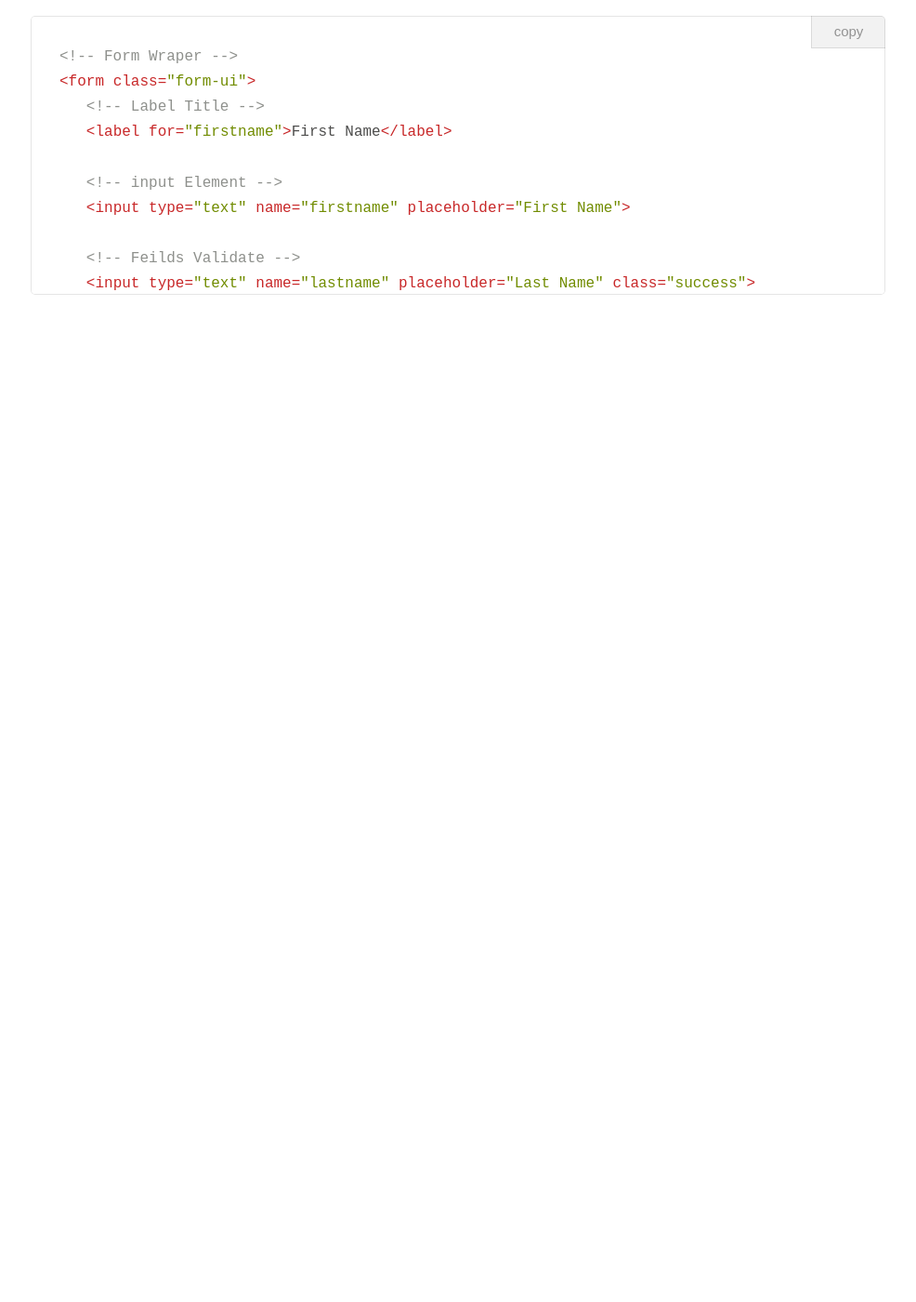
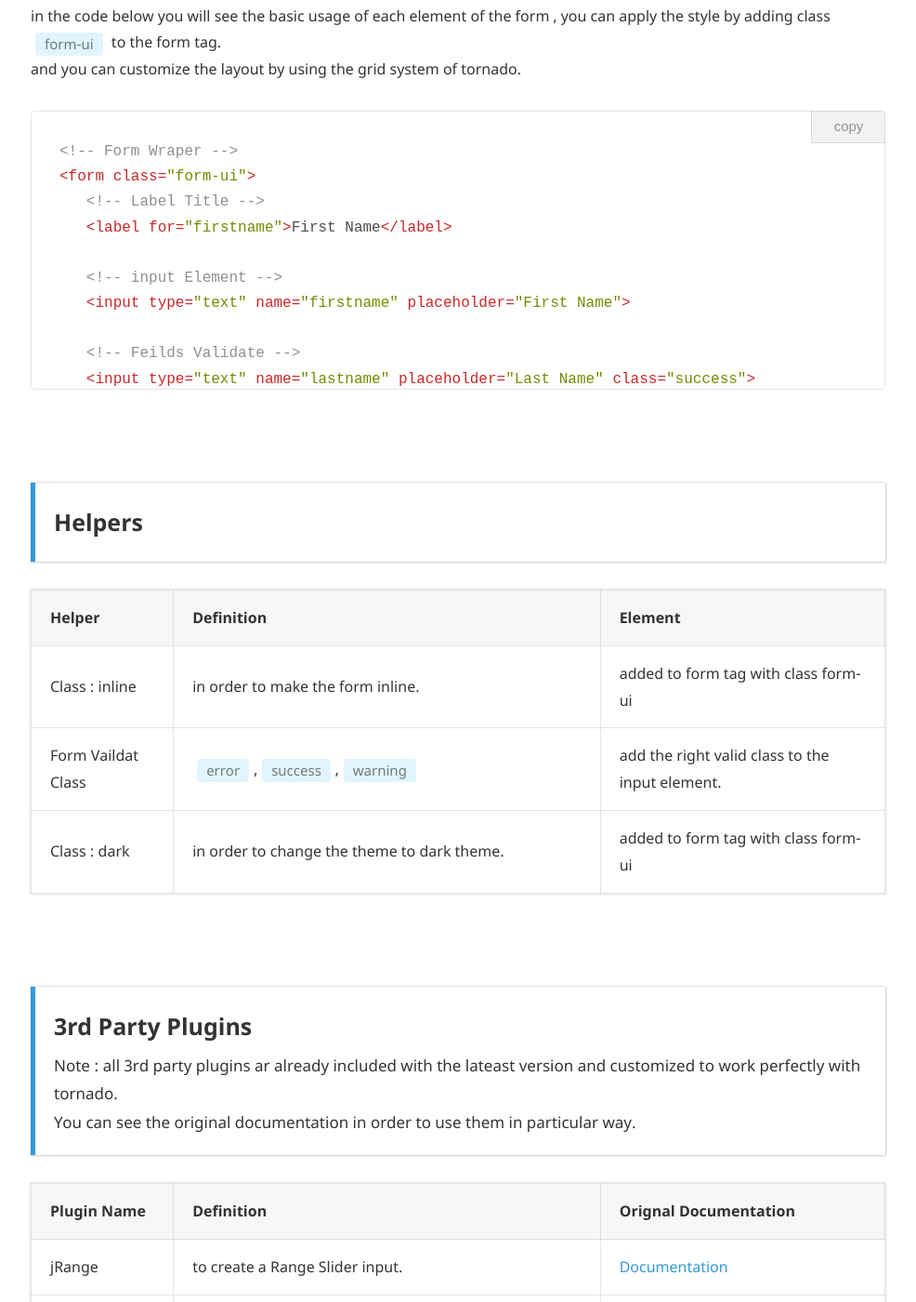
Before and after one commit to EngCode/Tornado, a plain HTML site: page Documentation/Forms.html in a window 1280 px wide. Shown: the part 1400-2800 px from the top of the page at 93% size, without its empty margins (287-1273 px from the left). Before the commit the page ends 1817 px from the top, so only its background shows below. Drawn offline with Linux system fonts and the light colour scheme.

Commit message:
alpha version 0.5

```diff
--- a/Documentation/Forms.html
+++ b/Documentation/Forms.html
@@ -212,7 +212,10 @@
 
                 </div>
             </form>
-
+            <p>
+				in the code below you will see the basic usage of each element of the form , you can apply the style by adding class <span class="label">form-ui</span> to the form tag.<br>
+				and you can customize the layout by using the grid system of tornado.
+			</p>
 <!-- Code Highlight -->
 <div class="code-highlight">
 <button class="copy">copy</button>
@@ -305,6 +308,69 @@
 </code></pre>
 </div>
 <!-- // Code Hightlight -->
+
+			<div class="text-box">
+                <h3>Helpers</h3>
+            </div>
+
+            <div class="responsive-table">
+                <table class="table">
+                    <thead>
+                        <tr>
+                            <td class="col-s-2">Helper</td>
+                            <td class="col-s-6">Definition</td>
+                            <td class="col-s-4">Element</td>
+                        </tr>
+                    </thead>
+                    <tr>
+                        <td class="col-s-2">Class : inline</td>
+                        <td class="col-s-6 text-align-left">in order to make the form inline.</td>
+                        <td class="col-s-4 text-align-left">added to form tag with class <label>form-ui</label></td>
+                    </tr>
+					<tr>
+                        <td class="col-s-2">Form Vaildat Class</td>
+                        <td class="col-s-6 text-align-left"><span class="label">error</span>,<span class="label">success</span>,<span class="label">warning</span></td>
+                        <td class="col-s-4 text-align-left">add the right valid class to the input element.</td>
+                    </tr>
+					<tr>
+                        <td class="col-s-2">Class : dark</td>
+                        <td class="col-s-6 text-align-left">in order to change the theme to dark theme.</td>
+                        <td class="col-s-4 text-align-left">added to form tag with class <label>form-ui</label></td>
+                    </tr>
+                </table>
+            </div>
+
+			<div class="text-box">
+                <h3>3rd Party Plugins</h3>
+				<p>Note : all 3rd party plugins ar already included with the lateast version and customized to work perfectly with tornado.<br>You can see the original documentation in order to use them in particular way.</p>
+            </div>
+
+            <div class="responsive-table">
+                <table class="table">
+                    <thead>
+                        <tr>
+                            <td class="col-s-2">Plugin Name</td>
+                            <td class="col-s-6">Definition</td>
+                            <td class="col-s-4">Orignal Documentation</td>
+                        </tr>
+                    </thead>
+                    <tr>
+                        <td class="col-s-2">jRange</td>
+                        <td class="col-s-6 text-align-left">to create a Range Slider input.</td>
+                        <td class="col-s-4 text-align-left"><a href="http://nitinhayaran.github.io/jRange/demo/" target="_blank">Documentation</a></td>
+                    </tr>
+					<tr>
+                        <td class="col-s-2">Datepicker</td>
+                        <td class="col-s-6 text-align-left">to create a date picker input.</td>
+                        <td class="col-s-4 text-align-left"><a href="https://github.com/fengyuanchen/datepicker" target="_blank">Documentation</a></td>
+                    </tr>
+					<tr>
+                        <td class="col-s-2">XOXCO Tags Input</td>
+                        <td class="col-s-6 text-align-left">to create a multi tagged input.</td>
+                        <td class="col-s-4 text-align-left"><a href="http://xoxco.com/clickable/jquery-tags-input" target="_blank">Documentation</a></td>
+                    </tr>
+                </table>
+            </div>
         </div>
         <!-- // Page Content -->
 
--- a/Documentation/main.css
+++ b/Documentation/main.css
@@ -179,7 +179,7 @@ header p {
     background: #FFF;
     -webkit-box-shadow: 1px 1px 0 1px rgba(0, 0, 0, .05), 0 0 2px rgba(0, 0, 0, .30);
     box-shadow: 1px 1px 0 1px rgba(0, 0, 0, .05), 0 0 2px rgba(0, 0, 0, .30);
-    border-left: 5px solid #009688;
+    border-left: 5px solid #3498db;
     font-size: 15px;
 }
 
@@ -199,10 +199,8 @@ header p {
     font-size: 17px;
 }
 
-.text-box p .label,
-.table td span,
-header p .label {
-    background: #b4e8e3;
+.label,.table td span{
+    background: #e1f5fe;
     display: inline-block;
     margin: 0 5px;
     line-height: 1;
@@ -211,13 +209,13 @@ header p .label {
     font-size: 15px;
     -webkit-border-radius: 4px;
     border-radius: 4px;
-    color: #009688;
+    color:rgba(0,0,0,.50);
 }
 
 .box-content {
     padding: 20px;
     margin-top: 20px;
-    background: #26a69a;
+    background: #3498db;
     color: #FFF;
     -webkit-box-shadow: 1px 1px 0 1px rgba(0, 0, 0, .05), 0 0 2px rgba(0, 0, 0, .30);
     box-shadow: 1px 1px 0 1px rgba(0, 0, 0, .05), 0 0 2px rgba(0, 0, 0, .30);
@@ -255,8 +253,7 @@ header p .label {
 }
 
 .table td {
-    text-align: center;
-    padding: 15px;
+    padding:15px 20px;
     background: #FFF;
     border: 1px solid rgba(0, 0, 0, .10);
 }
@@ -306,10 +303,6 @@ code {
     text-align: right;
 }
 
-.table td.text-align-left {
-    text-align: left!important;
-    padding: 15px 30px;
-}
 
 .text-align-center {
     text-align: center;
--- a/dist/css-js/tornado-rtl.css
+++ b/dist/css-js/tornado-rtl.css
@@ -101,25 +101,31 @@ canvas{display:inline-block}
 template,[hidden]{display:none}
 a,a:active,a:hover{outline:0;text-decoration:none}
 
-/*======= Colors Customize =======*/
+/*======= Colors =======*/
 .primary-bg,.primary-bg-hoverable,.quote-th3{
     background:#3498db;
+	-webkit-transition: all 0.3s;
+	transition:all 0.3s;
 }
 
 .primary-bg-hoverable:hover{
     background:#2980b9;
 }
 
-.primary-text,.primary-text-hoverable{
+.primary-text,.primary-text-hoverable,a{
     color:#3498db;
-}
-
-.primary-text-hoverable:hover{
+	-webkit-transition: all 0.3s;
+	transition:all 0.3s;
+}
+
+.primary-text-hoverable:hover,a:hover{
     color:#2980b9;
 }
 
 .secondary-bg,.secondary-bg-hoverable{
     background:#34495e;
+	-webkit-transition: all 0.3s;
+	transition:all 0.3s;
 }
 
 .secondary-bg-hoverable:hover{
@@ -128,6 +134,8 @@ a,a:active,a:hover{outline:0;text-decoration:none}
 
 .secondart-text,.secondart-text-hoverable{
     color:#34495e;
+	-webkit-transition: all 0.3s;
+	transition:all 0.3s;
 }
 
 .secondart-text-hoverable:hover{
--- a/dist/css-js/tornado.css
+++ b/dist/css-js/tornado.css
@@ -100,25 +100,31 @@ canvas{display:inline-block}
 template,[hidden]{display:none}
 a,a:active,a:hover{outline:0;text-decoration:none}
 
-/*======= Colors Customize =======*/
+/*======= Colors =======*/
 .primary-bg,.primary-bg-hoverable,.quote-th3{
     background:#3498db;
+	-webkit-transition: all 0.3s;
+	transition:all 0.3s;
 }
 
 .primary-bg-hoverable:hover{
     background:#2980b9;
 }
 
-.primary-text,.primary-text-hoverable{
+.primary-text,.primary-text-hoverable,a{
     color:#3498db;
-}
-
-.primary-text-hoverable:hover{
+	-webkit-transition: all 0.3s;
+	transition:all 0.3s;
+}
+
+.primary-text-hoverable:hover,a:hover{
     color:#2980b9;
 }
 
 .secondary-bg,.secondary-bg-hoverable{
-    background:#546e7a;
+    background:#34495e;
+	-webkit-transition: all 0.3s;
+	transition:all 0.3s;
 }
 
 .secondary-bg-hoverable:hover{
@@ -126,7 +132,9 @@ a,a:active,a:hover{outline:0;text-decoration:none}
 }
 
 .secondart-text,.secondart-text-hoverable{
-    color:#546e7a;
+    color:#34495e;
+	-webkit-transition: all 0.3s;
+	transition:all 0.3s;
 }
 
 .secondart-text-hoverable:hover{
```
Also changed, not shown: Documentation/Grid System.html (+4 -0 lines), Documentation/Navbar.html (+22 -0 lines), dist/css-js/tornado.js (+1 -1 lines).
